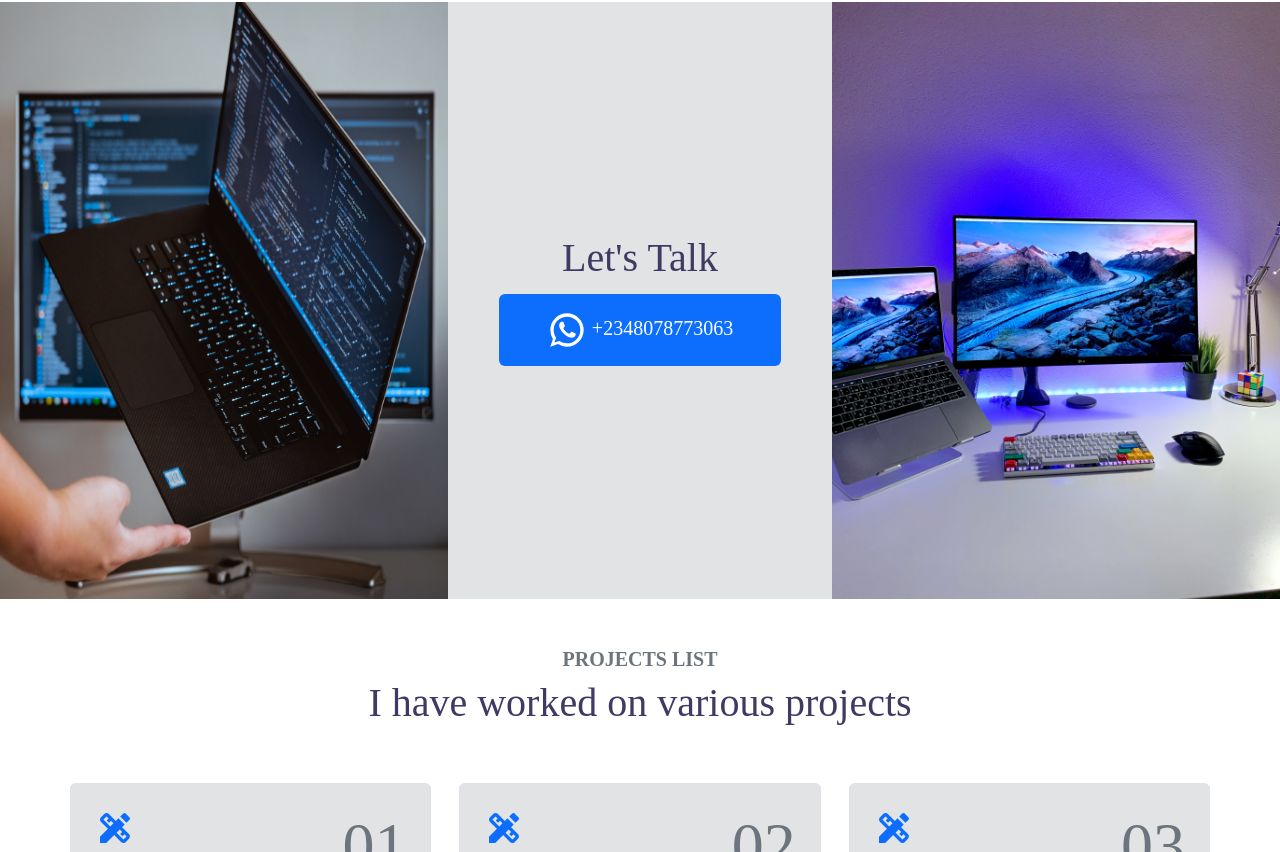
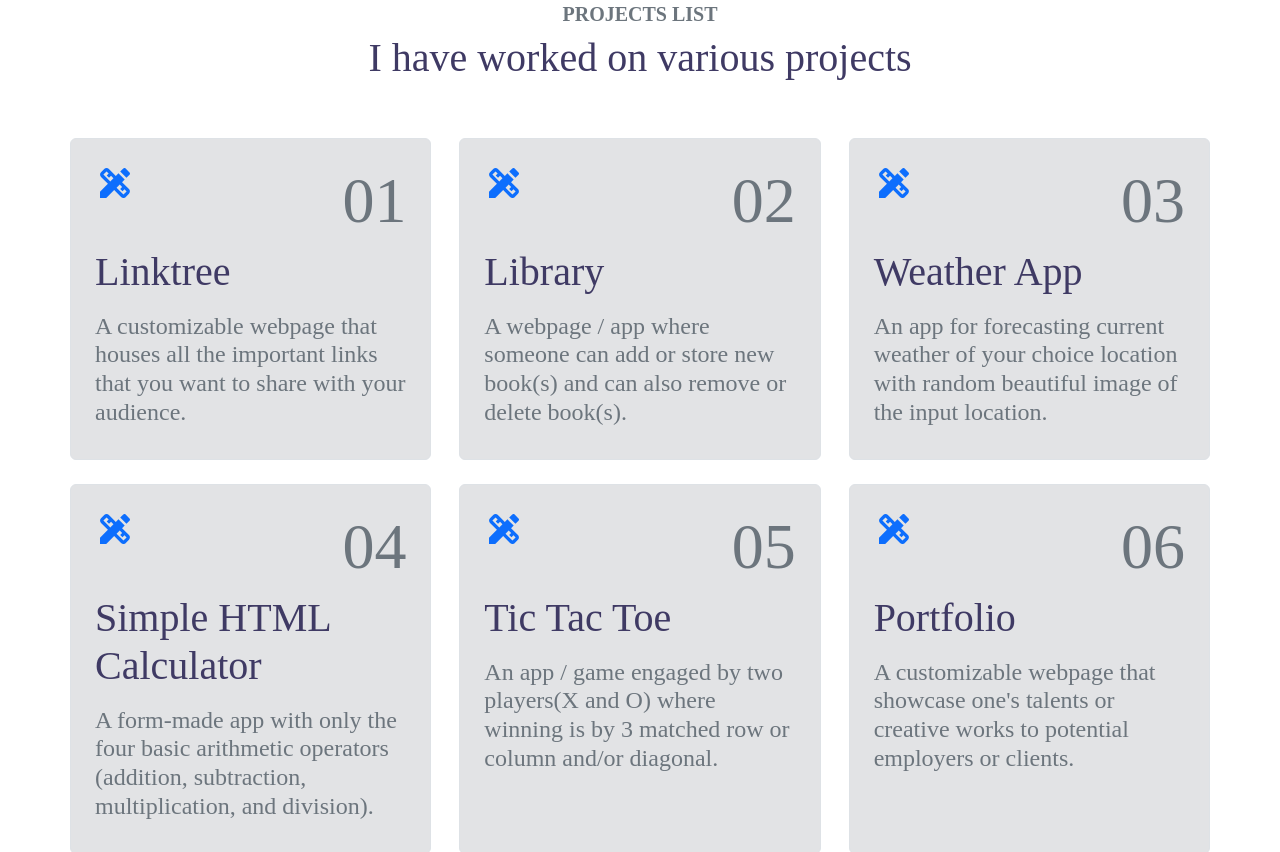
Before and after one commit to YussaMoney/Yussa-Portfolio, a React (Create React App) app: page /experience in a window 1280 px wide. Shown: the part 668-1520 px from the top of the page. Built offline with nearby package versions, Linux system fonts and the light colour scheme.

Commit message:
Modified: Experience component(or page); - Added: more sections and rewrite some text/code

```diff
--- a/src/Experience.js
+++ b/src/Experience.js
@@ -36,21 +36,6 @@
           </button>
         </div>
       </section>
-      <section className="bg-secondary-subtle mt-5">
-        <div className="d-flex justify-content-between">
-          <img className="w-35" src={laptop} alt="laptop" />
-          <div className="py-5 my-auto">
-            <h1 className="text-center">Let's Talk</h1>
-            <a class="whatsapp-link" href="https://wa.me/+2348078773063">
-              <button className="py-3 px-5 mt-1 btn btn-primary border-0 fs-5">
-                <WhatsAppIcon className="fs-1" /> +
-                <span className="fs-5">2348078773063</span>
-              </button>
-            </a>
-          </div>
-          <img className="w-35" src={desktop} alt="desktop" />
-        </div>
-      </section>
       <section className="py-5">
         <div className="container">
           <h5 className="text-secondary text-center">
@@ -78,87 +63,102 @@
             </a>
             <a
               className="w-30 text-decoration-none bg-secondary-subtle border rounded p-4 hover"
-              href="/"
+              href="https://yussamoney.github.io/Library"
             >
               <div class="col">
                 <div className="d-flex justify-content-between">
                   <DesignServicesIcon className="text-primary fs-1" />
                   <h1 className="heading text-secondary">02</h1>
                 </div>
-                <h1 className="pb-2 title w-50">Linktree</h1>
+                <h1 className="pb-2 title w-50">Library</h1>
                 <h4 className="text-secondary">
-                  A customizable webpage that houses all the important links
-                  that you want to share with your audience.
+                  A webpage / app where someone can add or store new book(s) and
+                  can also remove or delete book(s).
                 </h4>
               </div>
             </a>
             <a
               className="w-30 text-decoration-none bg-secondary-subtle border rounded p-4 hover"
-              href="/"
+              href="https://yussamoney.github.io/Weather-App/"
             >
               <div class="col">
                 <div className="d-flex justify-content-between">
                   <DesignServicesIcon className="text-primary fs-1" />
                   <h1 className="heading text-secondary">03</h1>
                 </div>
-                <h1 className="pb-2 title w-50">Linktree</h1>
+                <h1 className="pb-2 title w-75">Weather App</h1>
                 <h4 className="text-secondary">
-                  A customizable webpage that houses all the important links
-                  that you want to share with your audience.
+                  An app for forecasting current weather of your choice location
+                  with random beautiful image of the input location.
                 </h4>
               </div>
             </a>
             <a
               className="w-30 text-decoration-none bg-secondary-subtle border rounded p-4 hover"
-              href="/"
+              href="https://yussamoney.github.io/Simple_HTML_Calculator"
             >
               <div class="col">
                 <div className="d-flex justify-content-between">
                   <DesignServicesIcon className="text-primary fs-1" />
                   <h1 className="heading text-secondary">04</h1>
                 </div>
-                <h1 className="pb-2 title w-50">Linktree</h1>
+                <h1 className="pb-2 title">Simple HTML Calculator</h1>
                 <h4 className="text-secondary">
-                  A customizable webpage that houses all the important links
-                  that you want to share with your audience.
+                  A form-made app with only the four basic arithmetic operators
+                  (addition, subtraction, multiplication, and division).
                 </h4>
               </div>
             </a>
             <a
               className="w-30 text-decoration-none bg-secondary-subtle border rounded p-4 hover"
-              href="/"
+              href="https://yussamoney.github.io/Tic_Tac_Toe-Game/"
             >
               <div class="col">
                 <div className="d-flex justify-content-between">
                   <DesignServicesIcon className="text-primary fs-1" />
                   <h1 className="heading text-secondary">05</h1>
                 </div>
-                <h1 className="pb-2 title w-50">Linktree</h1>
+                <h1 className="pb-2 title w-75">Tic Tac Toe</h1>
                 <h4 className="text-secondary">
-                  A customizable webpage that houses all the important links
-                  that you want to share with your audience.
+                  An app / game engaged by two players(X and O) where winning is
+                  by 3 matched row or column and/or diagonal.
                 </h4>
               </div>
             </a>
             <a
               className="w-30 text-decoration-none bg-secondary-subtle border rounded p-4 hover"
-              href="/"
+              href="https://yussamoney.github.io/My_Portfolio/"
             >
               <div class="col">
                 <div className="d-flex justify-content-between">
                   <DesignServicesIcon className="text-primary fs-1" />
                   <h1 className="heading text-secondary">06</h1>
                 </div>
-                <h1 className="pb-2 title w-50">Linktree</h1>
+                <h1 className="pb-2 title w-50">Portfolio</h1>
                 <h4 className="text-secondary">
-                  A customizable webpage that houses all the important links
-                  that you want to share with your audience.
+                  A customizable webpage that showcase one's talents or creative
+                  works to potential employers or clients.
                 </h4>
               </div>
             </a>
           </div>
         </div>
       </section>
+      <section className="bg-secondary-subtle mt-5">
+        <div className="d-flex justify-content-between">
+          <img className="w-35" src={laptop} alt="laptop" />
+          <div className="py-5 my-auto">
+            <h1 className="text-center">Let's Talk</h1>
+            <a class="whatsapp-link" href="https://wa.me/+2348078773063">
+              <button className="py-3 px-5 mt-1 btn btn-primary border-0 fs-5">
+                <WhatsAppIcon className="fs-1" /> +
+                <span className="fs-5">2348078773063</span>
+              </button>
+            </a>
+          </div>
+          <img className="w-35" src={desktop} alt="desktop" />
+        </div>
+      </section>
     </div>
   );
 }
```
